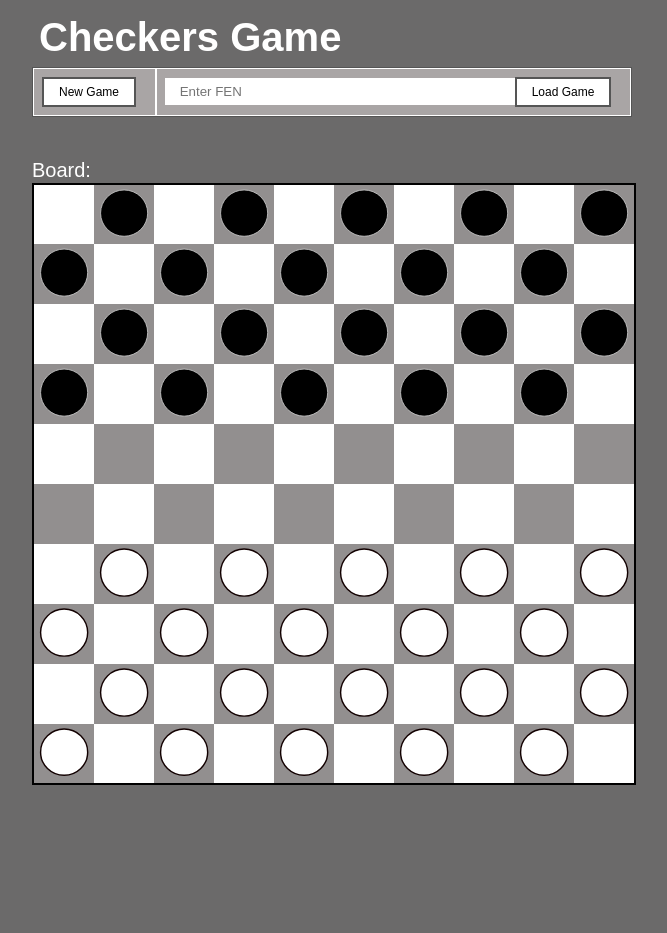
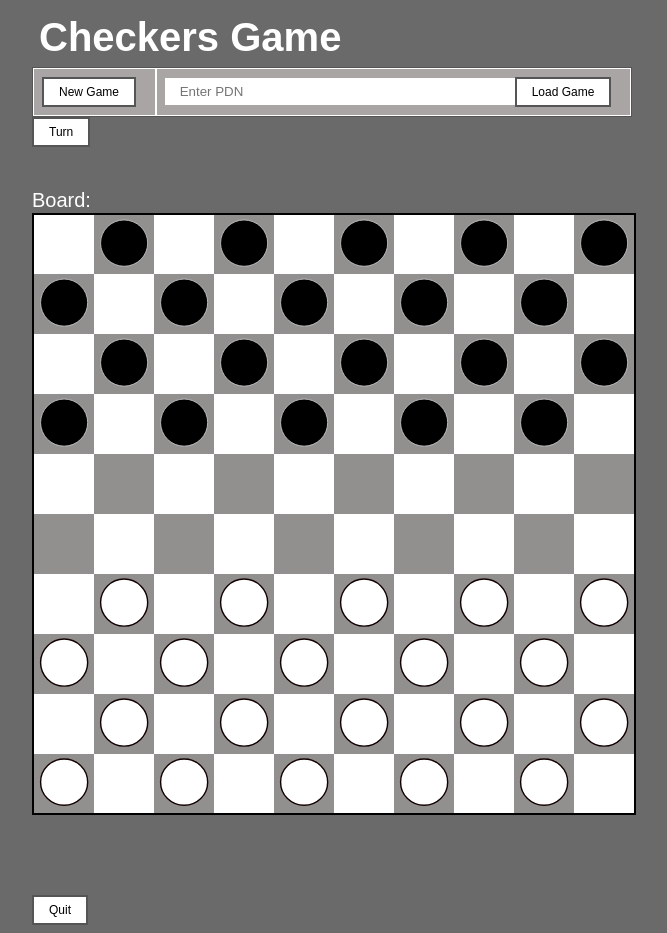
Before and after one commit to oliviercailloux/Assisted-Board-Games, a web app: page /checkers/checkers.html in a window 1280 px wide. Shown: the whole page, without its empty margins (365-1032 px from the left). Before the commit the page ends 873 px from the top, so only its background shows below. Run offline with its HTML, style and script files only (its server is not run), Linux system fonts and the light colour scheme; data that the repository does not hold is empty.

Commit message:
Added Turn button + button to quit the game

```diff
--- a/src/main/webapp/checkers/checkers.html
+++ b/src/main/webapp/checkers/checkers.html
@@ -30,11 +30,14 @@
 			</div>
 
 			<div id="right">
-			<input type="text" id="game-id" placeholder="Enter FEN " autocomplete="off"/><button value="checkers-fen" class="button" onclick="changed2()">Load Game</button>
+				<input type="text" id="game-id" placeholder="Enter PDN " autocomplete="off"/><button value="checkers-pdn" class="button" onclick="changed2()">Load Game</button>
 			</div>
 		  	</div>
 		</div>
 
+		<div id="center">
+				<button class="button" value="checkers" onclick="changed()">Turn</button>
+			</div>
 
 	<div id="Loaders">
 
@@ -47,12 +50,10 @@
 	<div id="content"></div>
 
 
+
+
+	<div id="center">
+		<a href="file:///C:/Users/mary-/eclipse-workspace/projet-assisted-board-games-1/src/main/webapp/index.html" class="button">Quit</a>
 	</div>
-<script type="text/javascript">
-			function myFunction() {
-				var element = document.body;
-				element.classList.toggle("dark-mode");
-      }
-</script>
 </body>
 </html>
--- a/src/main/webapp/index.html
+++ b/src/main/webapp/index.html
@@ -11,7 +11,7 @@
     <link href="https://fonts.googleapis.com/css2?family=Open+Sans:ital,wght@0,300;0,400;0,600;0,700;0,800;1,300;1,400&display=swap" rel="stylesheet">
     <link rel="stylesheet" href="css/styles.css">
 
-    <title>Game Menu</title>
+    <title>Assisted Board Game Menu</title>
 </head>
 <body>
     <h1>Select game</h1>
```
Also changed, not shown: src/main/webapp/chess.html (+7 -0 lines). Lines whose indentation alone changed are shown as unchanged.
